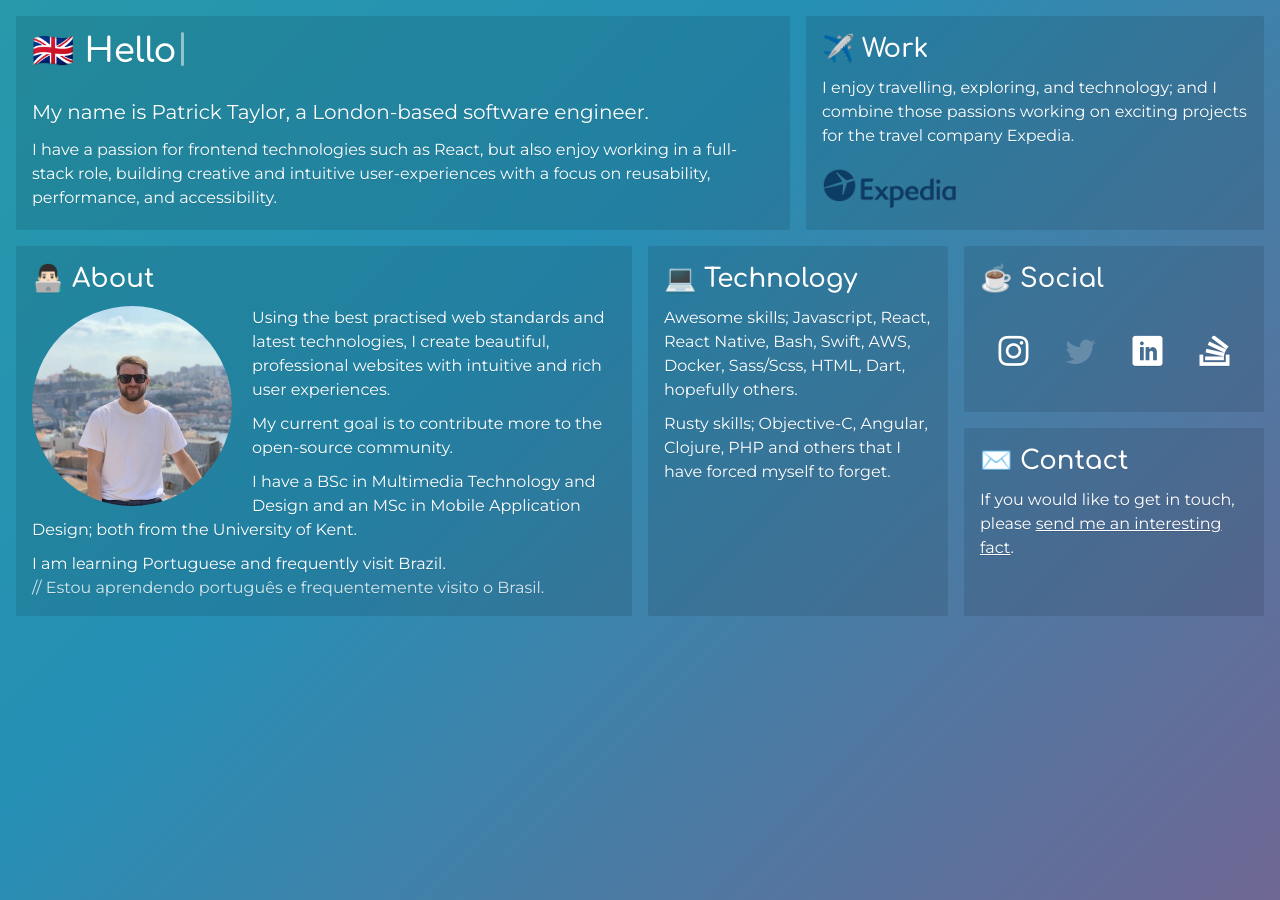
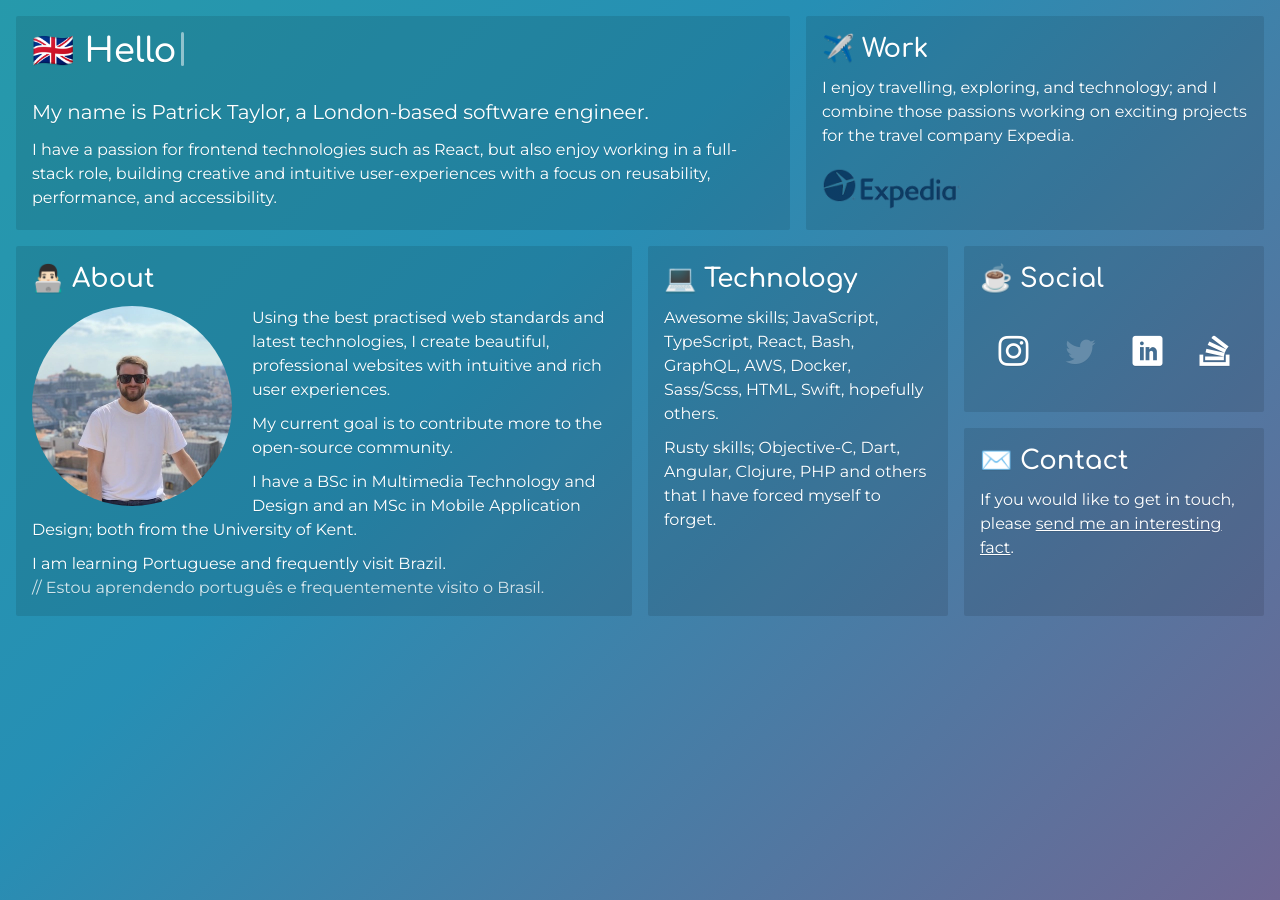
Before and after one commit to 01taylop/01taylop.github.io, a Jekyll site: the page built from index.html, in a window 1280 px wide. Built offline with Jekyll 4.4.1, drawn with Linux system fonts in a browser that asks for light colours; some web fonts are replaced.

Commit message:
Updated skills 🤹‍♂️

```diff
--- a/_includes/skills.html
+++ b/_includes/skills.html
@@ -1,3 +1,3 @@
 <h2><span aria-hidden='true'>💻</span>&nbsp;Technology</h2>
-<p>Awesome skills; Javascript, React, React Native, Bash, Swift, AWS, Docker, Sass/Scss, HTML, Dart, hopefully others.</p>
-<p>Rusty skills; Objective-C, Angular, Clojure, PHP and others that I have forced myself to forget.</p>
+<p>Awesome skills; JavaScript, TypeScript, React, Bash, GraphQL, AWS, Docker, Sass/Scss, HTML, Swift, hopefully others.</p>
+<p>Rusty skills; Objective-C, Dart, Angular, Clojure, PHP and others that I have forced myself to forget.</p>
```
